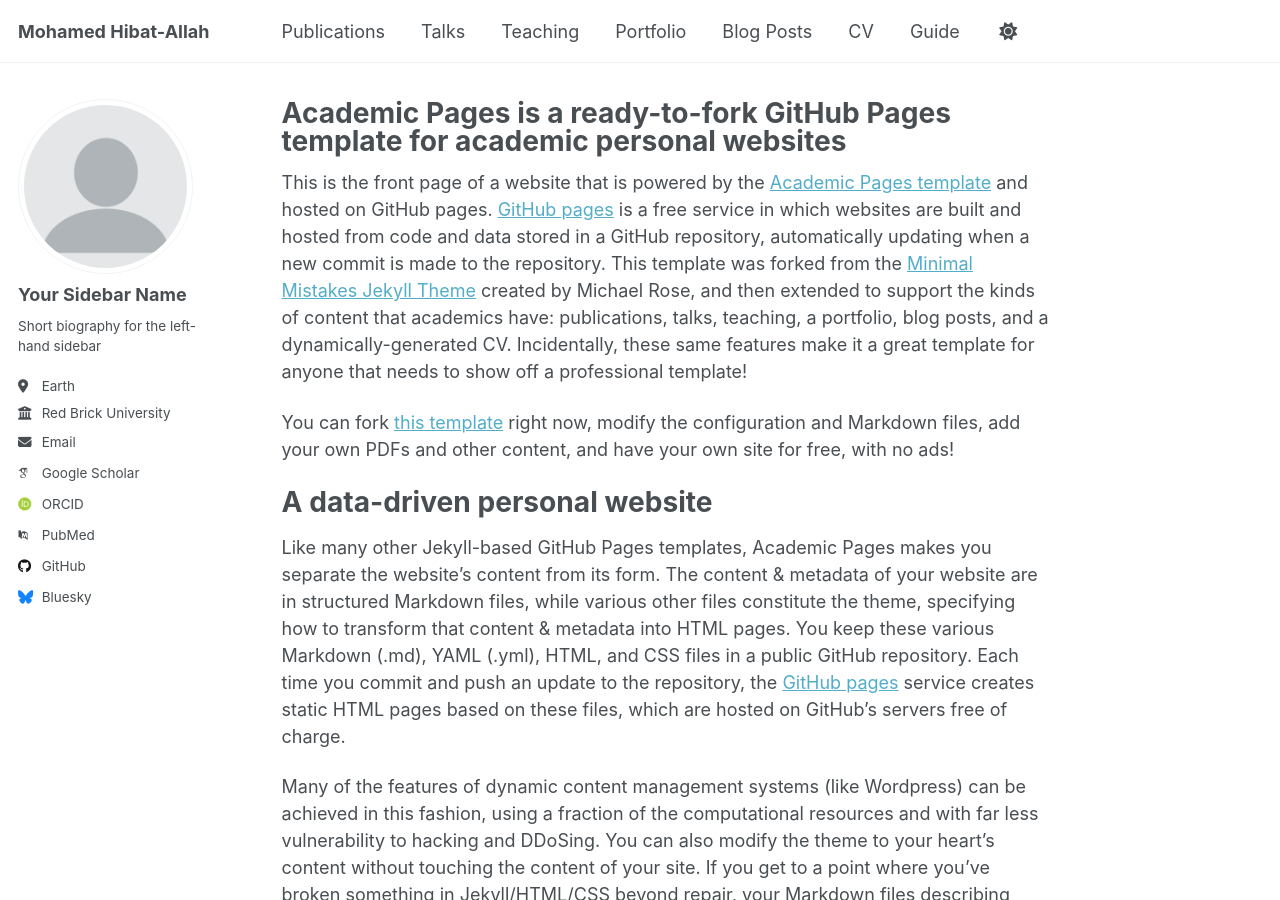
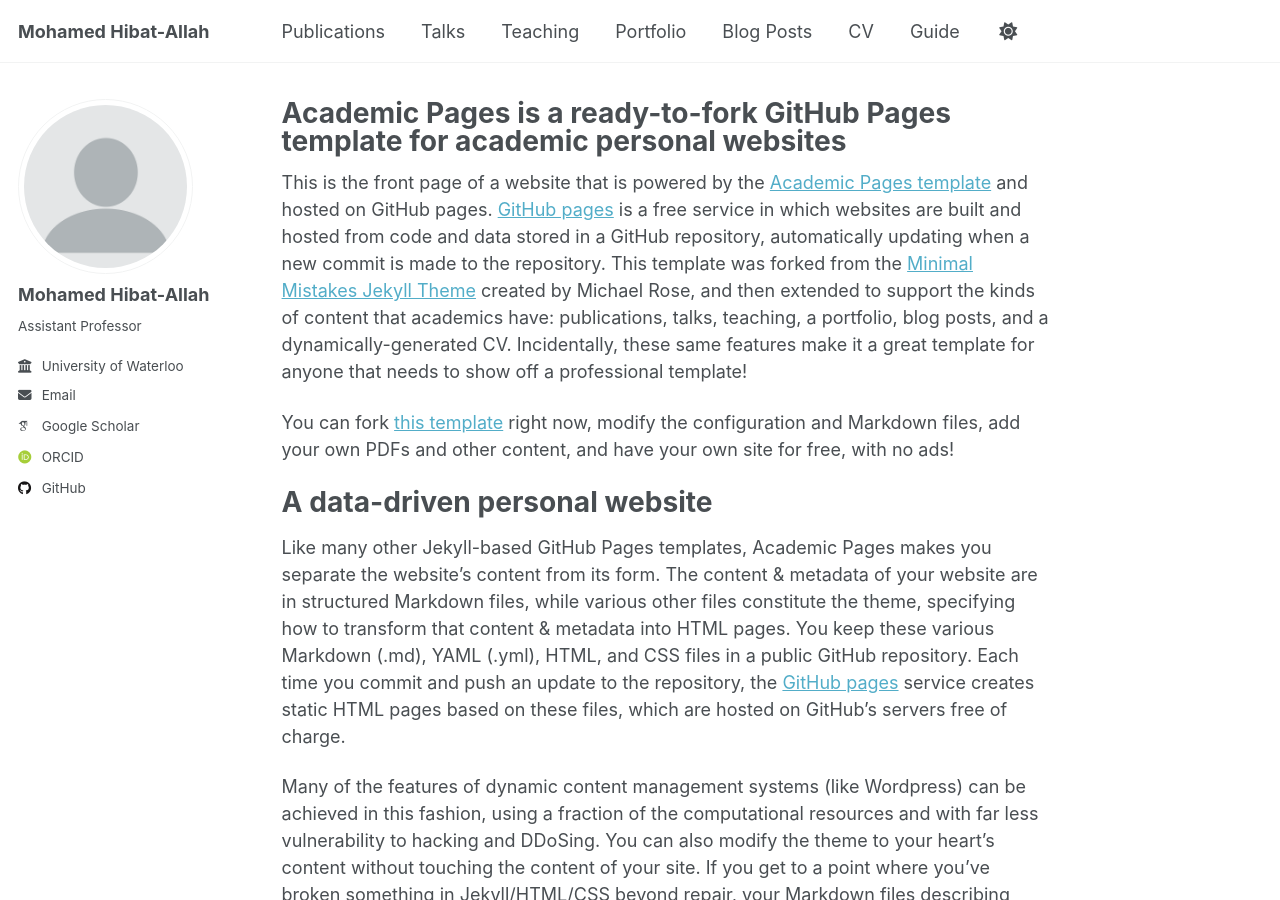
Before and after one commit to mhibatallah/mhibatallah.github.io, a Jekyll site: the page built from _pages/about.md, in a window 1280 px wide and 900 px high. Built offline with Jekyll 4.4.1, drawn with Linux system fonts in a browser that asks for light colours; some web fonts are replaced; a script that is not in the unit is left out.

Commit message:
update config

```diff
--- a/_config.yml
+++ b/_config.yml
@@ -13,9 +13,9 @@ title                    : "Mohamed Hibat-Allah"
 title_separator          : "-"
 name                     : &name "Mohamed Hibat-Allah"
 description              : &description "personal description"
-url                      : https://academicpages.github.io # the base hostname & protocol for your site e.g. "https://[your GitHub username].github.io" or if you already have some other page hosted on Github then use "https://[your GitHub username].github.io/[Your Repo Name]"
+url                      : https://mhibatallah.github.io # the base hostname & protocol for your site e.g. "https://[your GitHub username].github.io" or if you already have some other page hosted on Github then use "https://[your GitHub username].github.io/[Your Repo Name]"
 baseurl                  : "" # the subpath of your site, e.g. "/blog"
-repository               : "academicpages/academicpages.github.io"
+repository               : "mhibatallah/mhibatallah.github.io"
 
 # Site Author - The following control what appear as part of the author content on the side bar.
 #               If a field is blank the icon and link will not appear, otherwise it will be shown.
@@ -23,22 +23,22 @@ repository               : "academicpages/academicpages.github.io"
 author:
   # Biographic information
   avatar           : "profile.png"
-  name             : "Your Sidebar Name"
+  name             : "Mohamed Hibat-Allah"
   pronouns         : # example: "she/her"
-  bio              : "Short biography for the left-hand sidebar"
-  location         : "Earth"
-  employer         : "Red Brick University"
+  bio              : "Assistant Professor"
+  location         : #"Waterloo"
+  employer         : "University of Waterloo"
   uri              : # URL
-  email            : "none@example.org"
+  email            : "mhibatallah@uwaterloo.ca"
 
   # Academic websites
   academia         : # URL
   arxiv            : # URL - Update with the correct link to your profile
-  googlescholar    : "https://scholar.google.com/citations?user=PS_CX0AAAAAJ"
+  googlescholar    : "https://scholar.google.com/citations?user=kALGR-cAAAAJ&hl=en"
   impactstory      : # URL
-  orcid            : "http://orcid.org/yourorcidurl"
+  orcid            : "https://orcid.org/0000-0002-5298-8589"
   semantic         : # URL
-  pubmed           : "https://www.ncbi.nlm.nih.gov/pubmed/?term=john+snow"
+  pubmed           : # URL
   researchgate     : # URL
   scopus           : # URL
 
@@ -46,12 +46,12 @@ author:
   bitbucket        : # Username - Update with your username on the site
   codepen          : # Username
   dribbble         : # Username
-  github           : "academicpages"
+  github           : "mhibatallah"
   kaggle           : # Username
   stackoverflow    : # User number or user number and name (i.e., use "1" or "1/jeff-atwood")
 
   # Social media
-  bluesky          : "bsky.app" # Replace this with you Bluesky username
+  bluesky          : #Username # Replace this with you Bluesky username
   facebook         : # Username
   flickr           : # Username
   foursquare       : # Username
@@ -60,7 +60,7 @@ author:
   keybase          : # Username
   instagram        : # Username
   lastfm           : # Username
-  linkedin         : # Username
+  linkedin         : # mohamed-hibat-allah
   mastodon         : # URL
   medium           : # URL
   pinterest        : # Username
@@ -68,7 +68,7 @@ author:
   steam            : # Username
   telegram         : # URL
   tumblr           : # Username
-  twitter          : # Username for X / Twitter
+  twitter          : # MedHibatAllah for X / Twitter
   vine             : # Username
   weibo            : # Username
   wikipedia        : # Username
```
